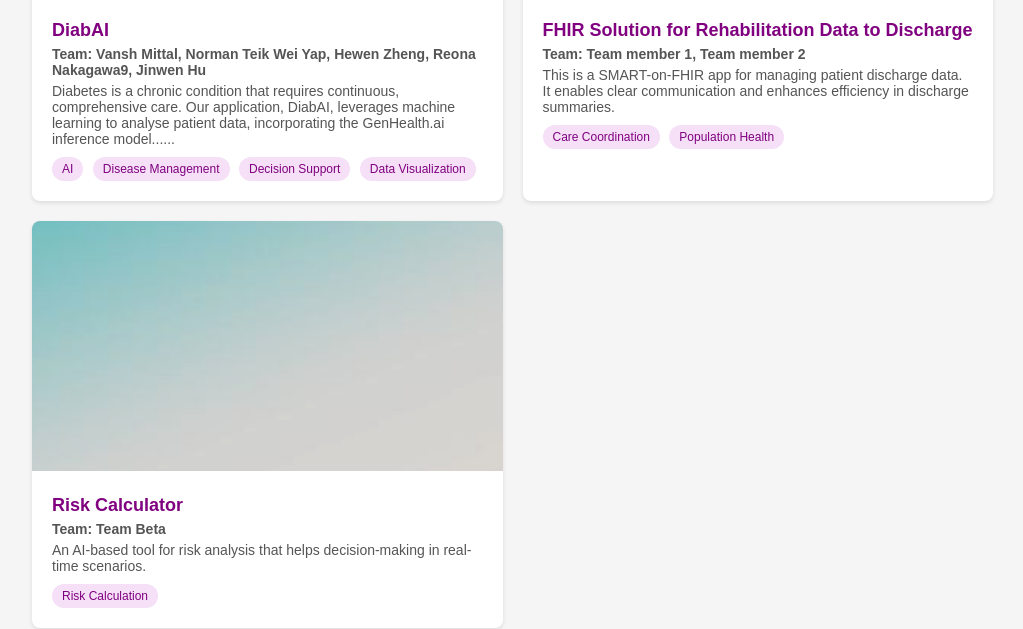
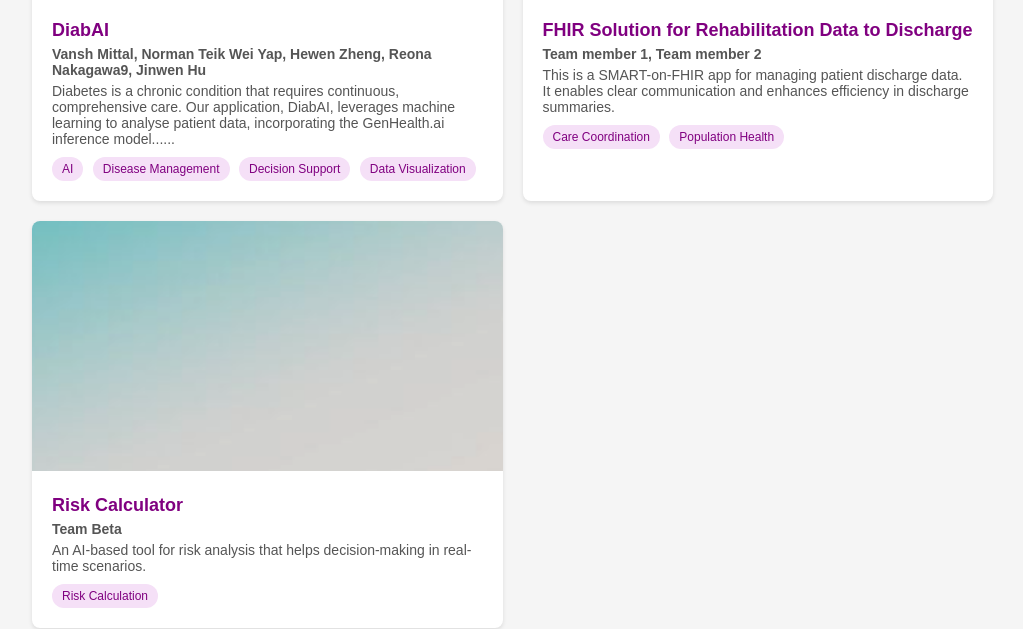
Before and after one commit to chels19/comp3820-project-gallery, a Jekyll site: the page built from index.html, in a window 1280 px wide, cut to the strip 366-995 px from the top of the page. Shown: the whole strip, without its empty margins (247-1270 px from the left). Built offline with Jekyll 4.4.1, drawn with Linux system fonts in a browser that asks for light colours.

Commit message:
Update the team members layout

```diff
--- a/_layouts/home.html
+++ b/_layouts/home.html
@@ -205,7 +205,7 @@
       <img src="{{ site.baseurl }}{{ project.image }}" alt="{{ project.title }}">
         <div class="project-content">
           <h3>{{ project.title }}</h3>
-          <p class="project-team">Team: {{ project.team | join: ", " }}</p>
+          <p class="project-team">{{ project.team | join: ", " }}</p>
 
 
           <!-- Truncated Description -->
```
